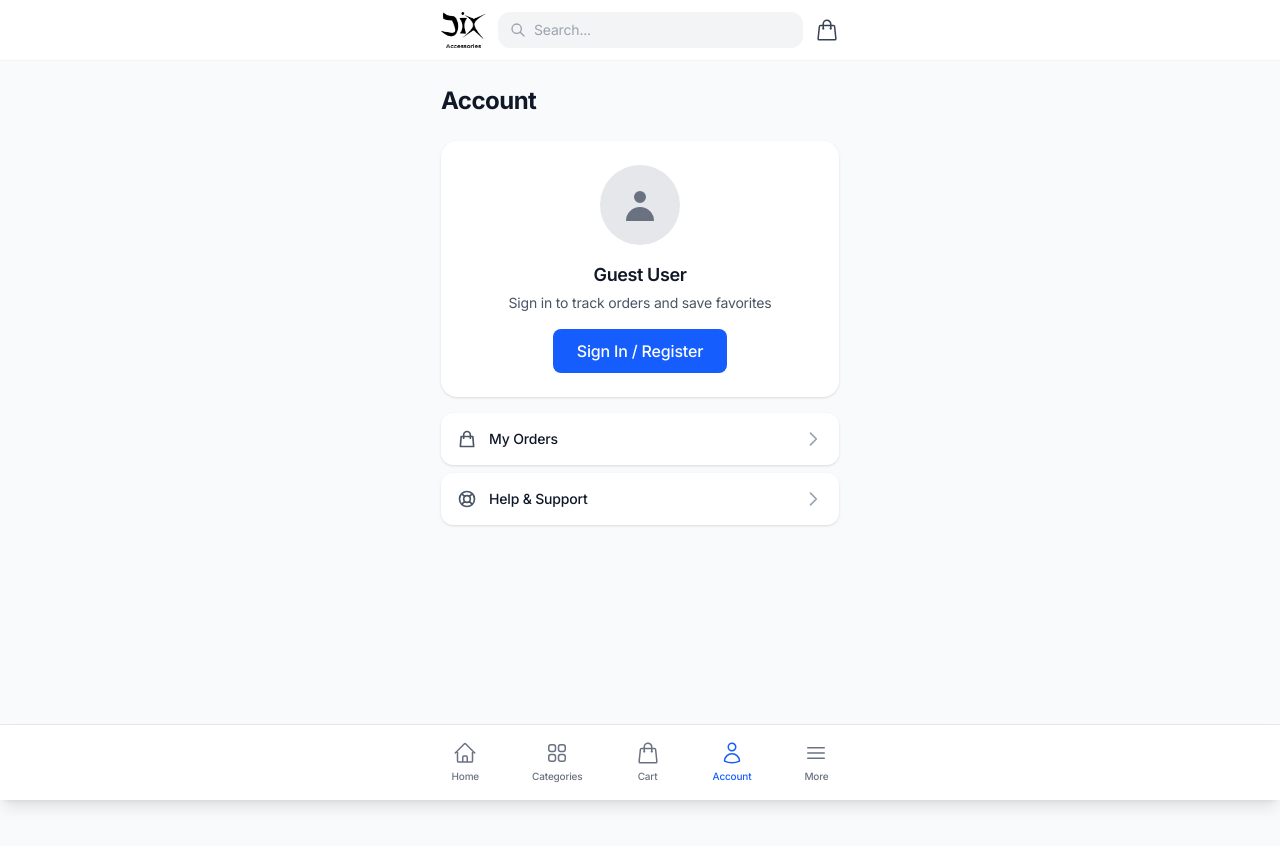
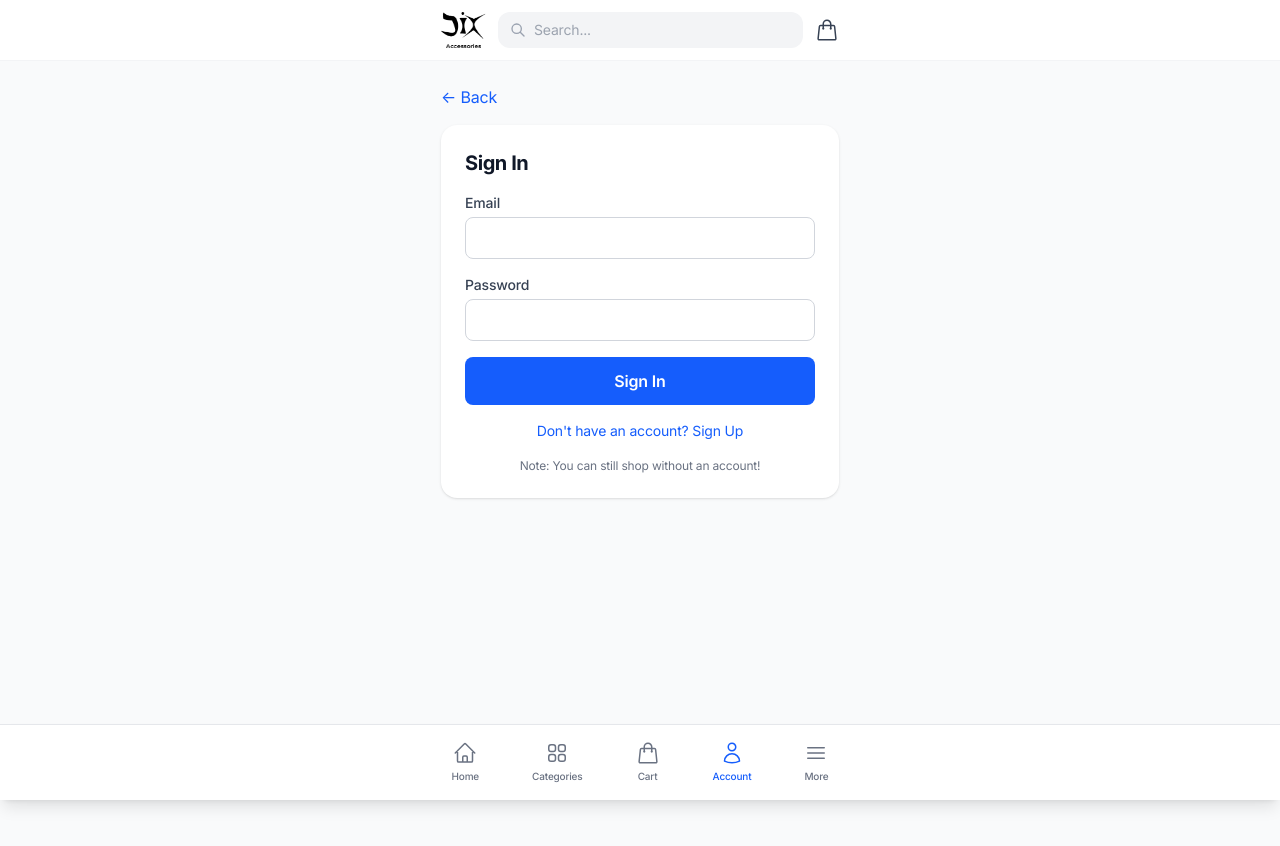
Before and after one commit to stoic30/jix-accessories, a Next.js app: page /account in a window 1280 px wide. Both pictures are taken after a click on the button "Sign In / Register". Shown: the top 846 px of the page. Built offline with nearby package versions, Linux system fonts and the light colour scheme; no server answers.

Commit message:
Update page.js

```diff
--- a/app/account/page.js
+++ b/app/account/page.js
@@ -1,9 +1,132 @@
+'use client'
+
+import { useState, useEffect } from 'react'
+import { onAuthStateChanged, signInWithEmailAndPassword, createUserWithEmailAndPassword } from 'firebase/auth'
+import { auth } from '@/lib/firebase'
+
 export default function AccountPage() {
+  const [user, setUser] = useState(null)
+  const [loading, setLoading] = useState(true)
+  const [showLogin, setShowLogin] = useState(false)
+  const [email, setEmail] = useState('')
+  const [password, setPassword] = useState('')
+  const [isSignUp, setIsSignUp] = useState(false)
+
+  useEffect(() => {
+    const unsubscribe = onAuthStateChanged(auth, (currentUser) => {
+      setUser(currentUser)
+      setLoading(false)
+    })
+    return () => unsubscribe()
+  }, [])
+
+  const handleAuth = async (e) => {
+    e.preventDefault()
+    try {
+      if (isSignUp) {
+        await createUserWithEmailAndPassword(auth, email, password)
+        alert('Account created successfully!')
+      } else {
+        await signInWithEmailAndPassword(auth, email, password)
+        alert('Logged in successfully!')
+      }
+      setShowLogin(false)
+    } catch (error) {
+      alert(error.message)
+    }
+  }
+
+  const handleLogout = async () => {
+    await auth.signOut()
+    alert('Logged out successfully!')
+  }
+
+  if (loading) {
+    return <div className="min-h-screen flex items-center justify-center">Loading...</div>
+  }
+
+  if (showLogin) {
+    return (
+      <div className="min-h-screen bg-gray-50 pb-20 pt-6">
+        <div className="max-w-[430px] mx-auto px-4">
+          <button onClick={() => setShowLogin(false)} className="mb-4 text-blue-600">← Back</button>
+
+          <div className="bg-white rounded-2xl p-6 shadow-sm">
+            <h2 className="text-xl font-bold text-gray-900 mb-4">
+              {isSignUp ? 'Create Account' : 'Sign In'}
+            </h2>
+
+            <form onSubmit={handleAuth} className="space-y-4">
+              <div>
+                <label className="block text-sm font-medium text-gray-700 mb-1">Email</label>
+                <input
+                  type="email"
+                  value={email}
+                  onChange={(e) => setEmail(e.target.value)}
+                  required
+                  className="w-full px-4 py-2 border border-gray-300 rounded-lg text-gray-900"
+                />
+              </div>
+
+              <div>
+                <label className="block text-sm font-medium text-gray-700 mb-1">Password</label>
+                <input
+                  type="password"
+                  value={password}
+                  onChange={(e) => setPassword(e.target.value)}
+                  required
+                  className="w-full px-4 py-2 border border-gray-300 rounded-lg text-gray-900"
+                />
+              </div>
+
+              <button
+                type="submit"
+                className="w-full bg-blue-600 text-white py-3 rounded-lg font-semibold hover:bg-blue-700 transition"
+              >
+                {isSignUp ? 'Create Account' : 'Sign In'}
+              </button>
+            </form>
+
+            <button
+              onClick={() => setIsSignUp(!isSignUp)}
+              className="w-full text-center text-sm text-blue-600 mt-4"
+            >
+              {isSignUp ? 'Already have an account? Sign In' : "Don't have an account? Sign Up"}
+            </button>
+
+            <p className="text-xs text-gray-500 text-center mt-4">
+              Note: You can still shop without an account!
+            </p>
+          </div>
+        </div>
+      </div>
+    )
+  }
+
   return (
     <div className="min-h-screen bg-gray-50 pb-20">
       <div className="max-w-[430px] mx-auto px-4 py-6">
         <h1 className="text-2xl font-bold text-gray-900 mb-6">Account</h1>
 
+        {user ? (
+          <>
+            <div className="bg-white rounded-2xl p-6 shadow-sm mb-4 text-center">
+              <div className="w-20 h-20 bg-blue-100 rounded-full mx-auto mb-4 flex items-center justify-center">
+                <svg className="w-10 h-10 text-blue-600" fill="currentColor" viewBox="0 0 20 20">
+                  <path fillRule="evenodd" d="M10 9a3 3 0 100-6 3 3 0 000 6zm-7 9a7 7 0 1114 0H3z" clipRule="evenodd" />
+                </svg>
+              </div>
+              <h3 className="text-lg font-semibold text-gray-900 mb-1">{user.email}</h3>
+              <p className="text-sm text-gray-600 mb-4">Member since {new Date(user.metadata.creationTime).toLocaleDateString()}</p>
+              <button
+                onClick={handleLogout}
+                className="bg-red-500 text-white px-6 py-2 rounded-lg font-medium hover:bg-red-600 transition"
+              >
+                Logout
+              </button>
+            </div>
+          </>
+        ) : (
           <div className="bg-white rounded-2xl p-6 shadow-sm mb-4 text-center">
             <div className="w-20 h-20 bg-gray-200 rounded-full mx-auto mb-4 flex items-center justify-center">
               <svg className="w-10 h-10 text-gray-500" fill="currentColor" viewBox="0 0 20 20">
@@ -12,10 +135,15 @@
             </div>
             <h3 className="text-lg font-semibold text-gray-900 mb-1">Guest User</h3>
             <p className="text-sm text-gray-600 mb-4">Sign in to track orders and save favorites</p>
-          <button className="bg-blue-600 text-white px-6 py-2.5 rounded-lg font-medium hover:bg-blue-700 transition">
+            <button
+              onClick={() => setShowLogin(true)}
+              className="bg-blue-600 text-white px-6 py-2.5 rounded-lg font-medium hover:bg-blue-700 transition"
+            >
               Sign In / Register
             </button>
+            <p className="text-xs text-gray-500 mt-3">You can shop without an account</p>
           </div>
+        )}
 
         <div className="space-y-2">
           <a href="/orders" className="block bg-white rounded-xl p-4 shadow-sm hover:shadow-md transition flex items-center justify-between">
@@ -30,15 +158,15 @@
             </svg>
           </a>
 
-          <a href="/support" className="block bg-white rounded-xl p-4 shadow-sm hover:shadow-md transition flex items-center justify-between">
+          <a href="https://wa.me/2348012345678" target="_blank" className="block bg-white rounded-xl p-4 shadow-sm hover:shadow-md transition flex items-center justify-between">
             <div className="flex items-center">
-              <svg className="w-5 h-5 text-gray-600 mr-3" fill="none" stroke="currentColor" viewBox="0 0 24 24">
-                <path strokeLinecap="round" strokeLinejoin="round" strokeWidth={2} d="M18.364 5.636l-3.536 3.536m0 5.656l3.536 3.536M9.172 9.172L5.636 5.636m3.536 9.192l-3.536 3.536M21 12a9 9 0 11-18 0 9 9 0 0118 0zm-5 0a4 4 0 11-8 0 4 4 0 018 0z" />
+              <svg className="w-5 h-5 text-green-600 mr-3" fill="currentColor" viewBox="0 0 24 24">
+                <path d="M17.472 14.382c-.297-.149-1.758-.867-2.03-.967-.273-.099-.471-.148-.67.15-.197.297-.767.966-.94 1.164-.173.199-.347.223-.644.075-.297-.15-1.255-.463-2.39-1.475-.883-.788-1.48-1.761-1.653-2.059-.173-.297-.018-.458.13-.606.134-.133.298-.347.446-.52.149-.174.198-.298.298-.497.099-.198.05-.371-.025-.52-.075-.149-.669-1.612-.916-2.207-.242-.579-.487-.5-.669-.51-.173-.008-.371-.01-.57-.01-.198 0-.52.074-.792.372-.272.297-1.04 1.016-1.04 2.479 0 1.462 1.065 2.875 1.213 3.074.149.198 2.096 3.2 5.077 4.487.709.306 1.262.489 1.694.625.712.227 1.36.195 1.871.118.571-.085 1.758-.719 2.006-1.413.248-.694.248-1.289.173-1.413-.074-.124-.272-.198-.57-.347m-5.421 7.403h-.004a9.87 9.87 0 01-5.031-1.378l-.361-.214-3.741.982.998-3.648-.235-.374a9.86 9.86 0 01-1.51-5.26c.001-5.45 4.436-9.884 9.888-9.884 2.64 0 5.122 1.03 6.988 2.898a9.825 9.825 0 012.893 6.994c-.003 5.45-4.437 9.884-9.885 9.884m8.413-18.297A11.815 11.815 0 0012.05 0C5.495 0 .16 5.335.157 11.892c0 2.096.547 4.142 1.588 5.945L.057 24l6.305-1.654a11.882 11.882 0 005.683 1.448h.005c6.554 0 11.89-5.335 11.893-11.893a11.821 11.821 0 00-3.48-8.413Z"/>
               </svg>
               <span className="text-sm font-medium text-gray-900">Help & Support</span>
             </div>
             <svg className="w-5 h-5 text-gray-400" fill="none" stroke="currentColor" viewBox="0 0 24 24">
-              <path strokeLinecap="round" strokeLinejoin="round" strokeWidth={2} d="M9 5l7 7-7 7" />
+              <path strokeLinecap="round" strokeLinejoin="round" strokeWidth={2} d="M10 6H6a2 2 0 00-2 2v10a2 2 0 002 2h10a2 2 0 002-2v-4M14 4h6m0 0v6m0-6L10 14" />
             </svg>
           </a>
         </div>
```
Lines whose indentation alone changed are shown as unchanged.
